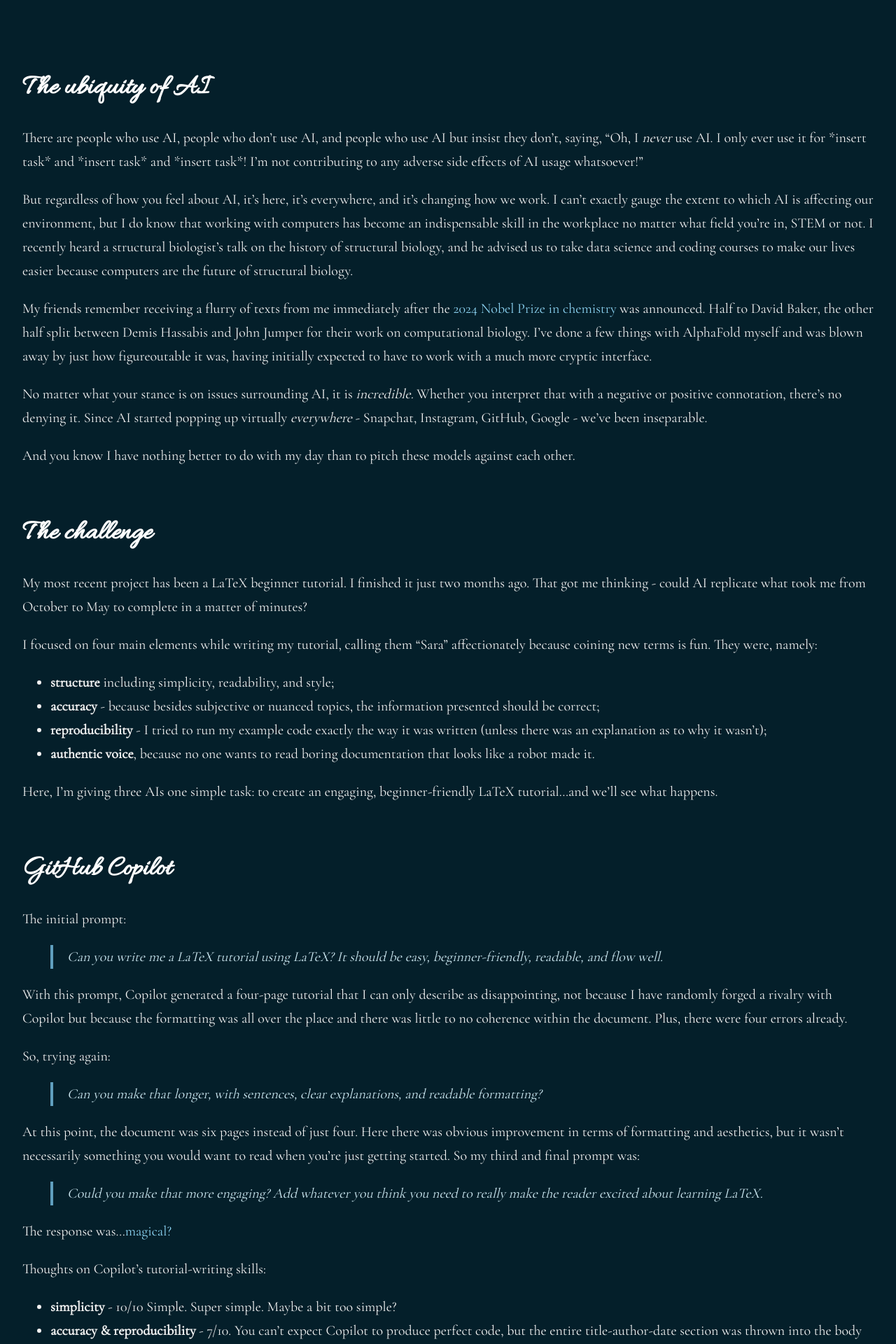
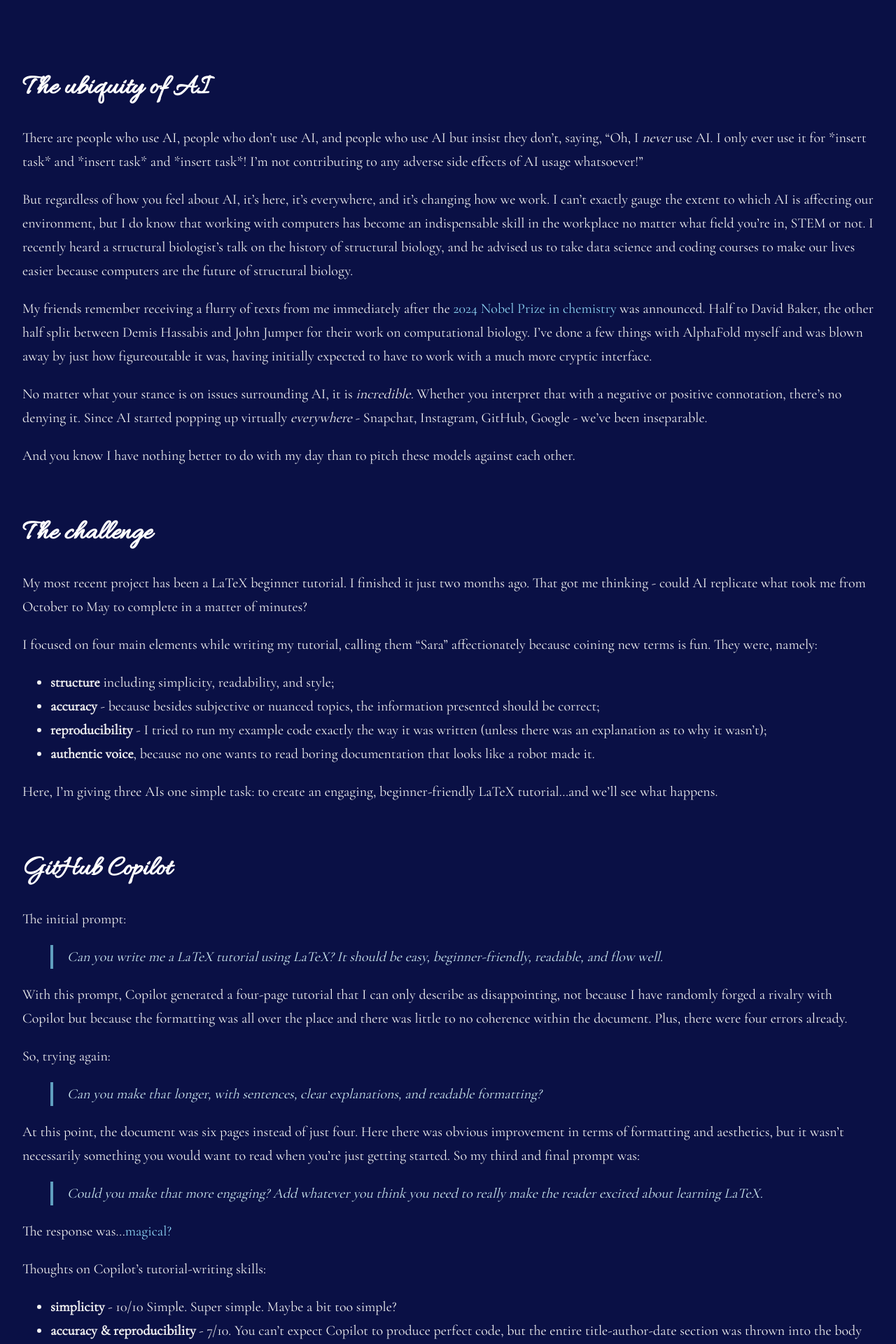
Before and after one commit to leucinemymind/leucinemymind.github.io, a Jekyll site: the page built from _posts/2025-07-09-ai.md, in a window 1280 px wide. Shown: the top 1920 px of the page at 70% size. Built offline with Jekyll 4.4.1, drawn with Linux system fonts in a browser that asks for light colours; our own code applies the rules of GitHub Pages for plain Markdown files.

Commit message:
Update style.css

```diff
--- a/assets/style.css
+++ b/assets/style.css
@@ -3,7 +3,7 @@
   font-size: 20px;
   line-height: 1.7;
   color: #f2f2f2;
-  background-color: #041f2a;
+  background-color: #0a1045;
   margin: 0;
   padding: 2rem;
 }
@@ -27,10 +27,13 @@
 a {
   color: #8ed6f5;
   text-decoration: none;
+  transition: color 0.4s ease, text-shadow 0.4s ease;
 }
+
 a:hover {
+  color: #b3b9f5;
   text-decoration: underline;
-  color: #869cfc;
+  text-shadow: 0 0 8px #869cfc;
 }
 
 blockquote {
```
